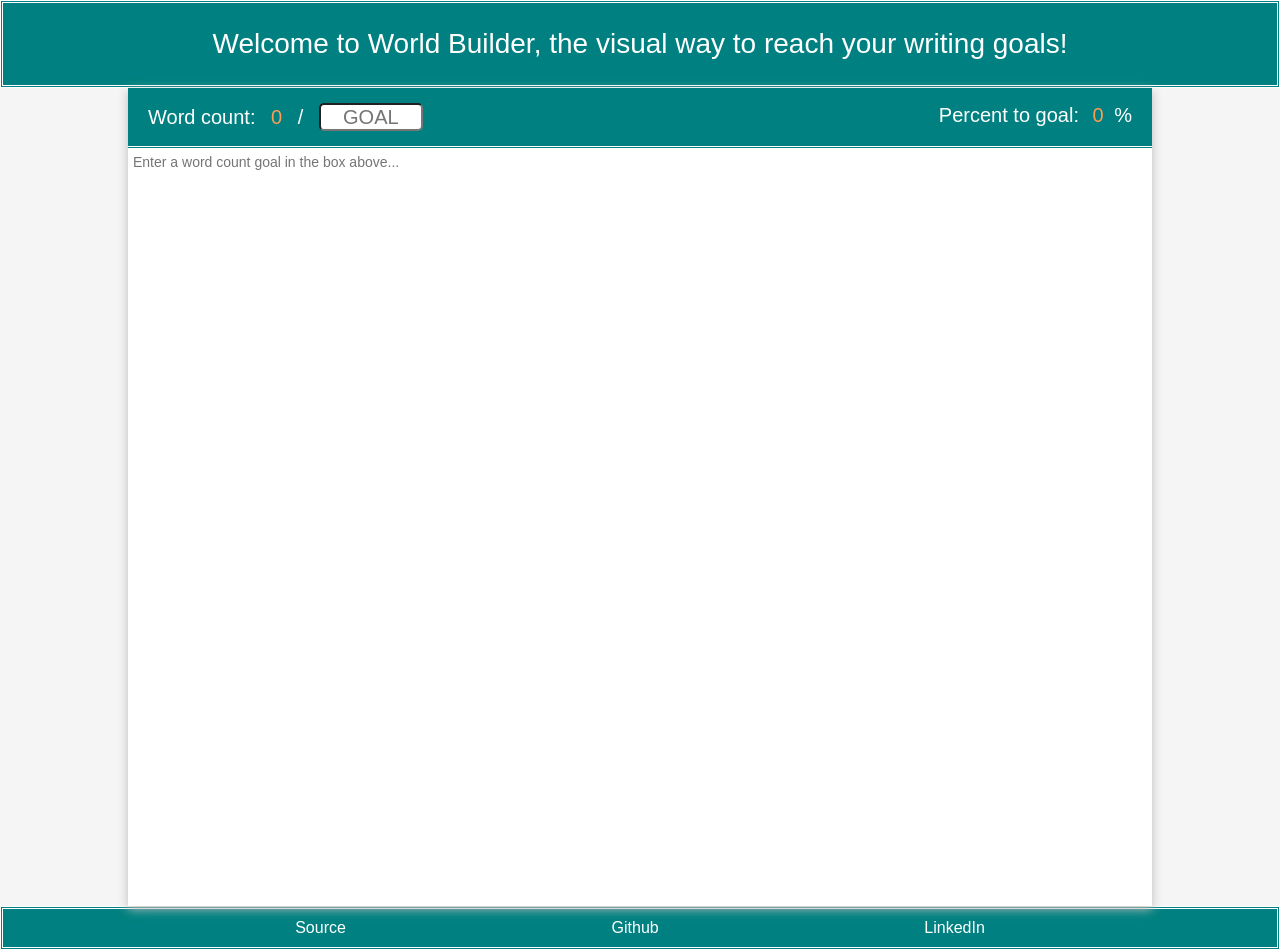
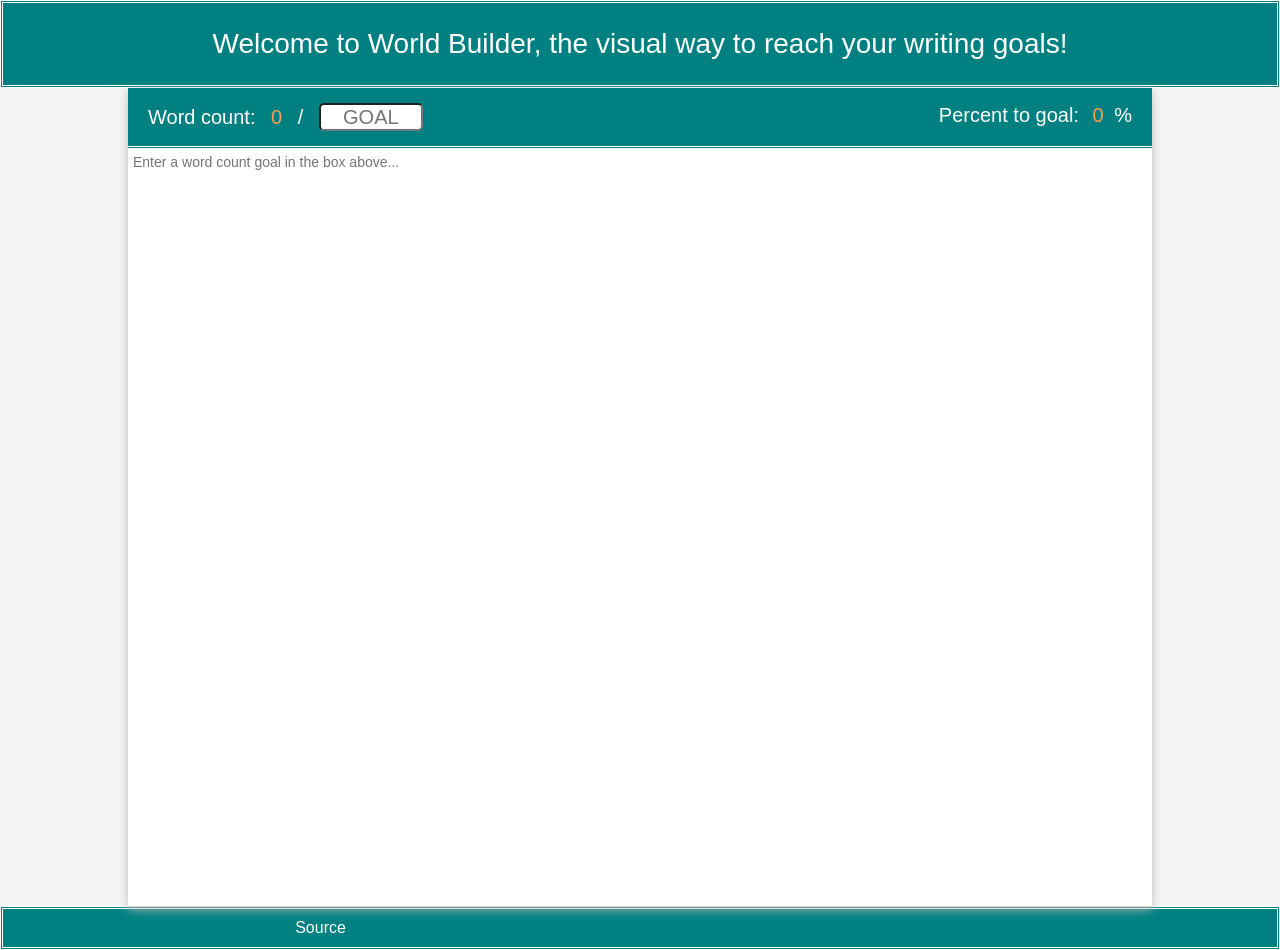
Before and after one commit to erhsparks/NameThisProject, a website built with webpack: page index.html in a window 1280 px wide. Built offline with nearby package versions, Linux system fonts and the light colour scheme.

Commit message:
housekeeping pt 2

```diff
--- a/index.html
+++ b/index.html
@@ -44,10 +44,6 @@
       <ul>
         <li><a target="_blank"
           href="https://github.com/erhsparks/WordCountWorldBuilder">Source</a></li>
-        <li><a target="_blank"
-          href="https://github.com/erhsparks">Github</a></li>
-        <li><a target="_blank"
-          href="https://linkedin.com/in/erhsparks">LinkedIn</a></li>
       </ul>
     </footer>
   </body>
```
